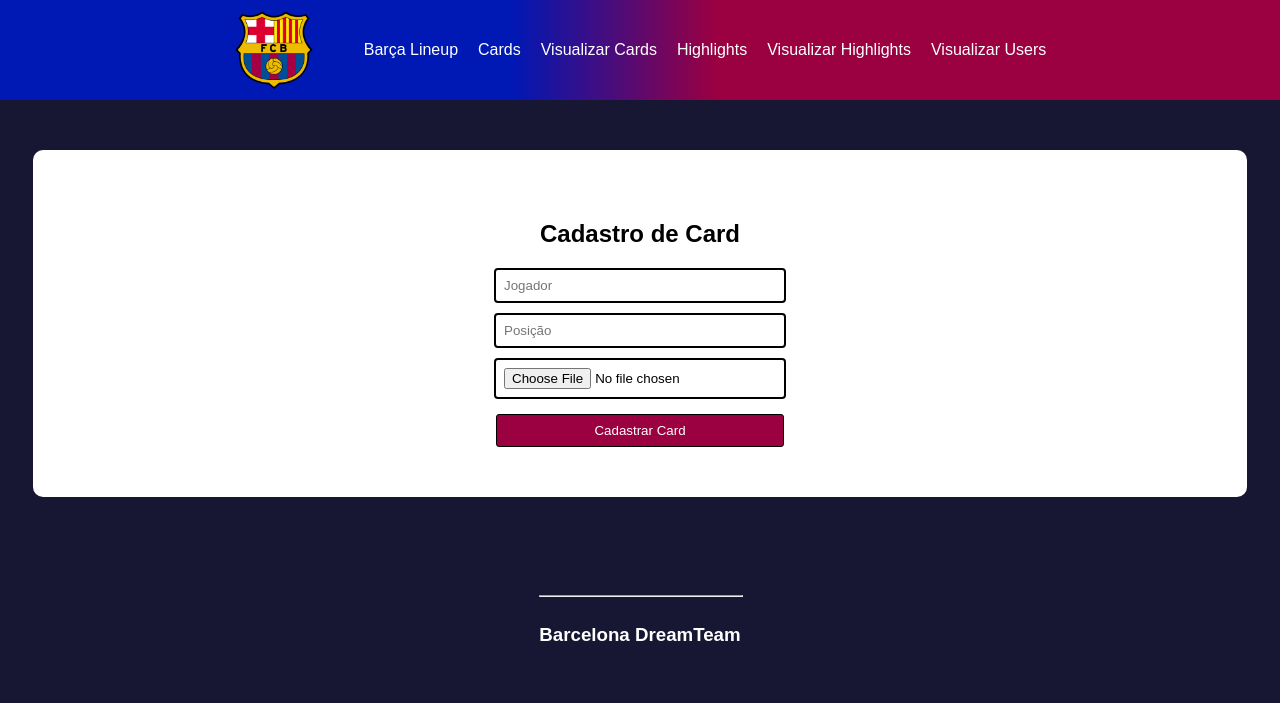
After one commit to JotaJota334/barcelona, a PHP site: page /views/cadastrocard.html in a window 1280 px wide. The commit adds this page. Shown: the top 703 px of the page. Run offline with PHP 8.4, Linux system fonts and the light colour scheme.

Commit message:
Telas do time e cadastro de cards prontas para funcionar

```diff
--- a/assets/basestyle.css
+++ b/assets/basestyle.css
@@ -48,6 +48,35 @@ body {
     padding: 50px;
     margin: 50px;
     width: 87%;
+}
+
+.box-time form{
+    display: flex;
+    justify-content: center;
+    align-items: center;
+    flex-direction: column;
+}
+
+.box-time form input{
+    width: 272px;
+    margin-bottom: 10px;
+    padding: 8px;
+    border: 2px solid rgb(0, 0, 0);
+    border-radius: 4px;
+}
+
+.box-time form button {
+    width: 288px;
+    padding: 8px;
+    margin-top: 5px;
+    background-color: rgb(155, 0, 65);
+    border: 0.8px solid;
+    border-radius: 3px;
+}
+
+.box-time form button a{
+    text-decoration: none;
+    color: rgb(255, 255, 255);
 }
 
 .box-time .posicoes ul button{
@@ -142,5 +171,5 @@ footer h3 {
 
 footer hr {
     color: rgb(255, 255, 255);
-    width: 95%;
+    width: 100%;
 }
--- /dev/null
+++ b/views/cadastrocard.html
@@ -0,0 +1,47 @@
+<!DOCTYPE html>
+<html lang="pt-br">
+<head>
+    <meta charset="UTF-8">
+    <meta name="viewport" content="width=device-width, initial-scale=1.0">
+    <link rel="stylesheet" href="../assets/basestyle.css">
+    <title>Cadastro Usuário</title>
+</head>
+<body>
+
+    <nav class="navbar">
+        <img src="../assets/img/barcelona.png">
+        <ul>
+            <li><a href="#">Barça Lineup</a></li>
+            <li><a href="#">Cards</a></li>
+            <li><a href="#">Visualizar Cards</a></li>
+            <li><a href="#">Highlights</a></li>
+            <li><a href="#">Visualizar Highlights</a></li>
+            <li><a href="#">Visualizar Users</a></li>
+        </ul>
+    </nav>
+
+
+    <section class="box-time">
+
+        <h2>Cadastro de Card</h2>
+
+        <form>
+
+            <input type="text" placeholder="Jogador">
+            <input type="text" placeholder="Posição">
+            <input type="file" placeholder="Imagem">
+            <button type="submit"><a href="#">Cadastrar Card</a></button>
+
+        </form>
+
+    </section>
+
+    <footer>
+
+        <hr>
+        <h3>Barcelona DreamTeam</h3>
+
+    </footer>
+
+</body>
+</html>
```
